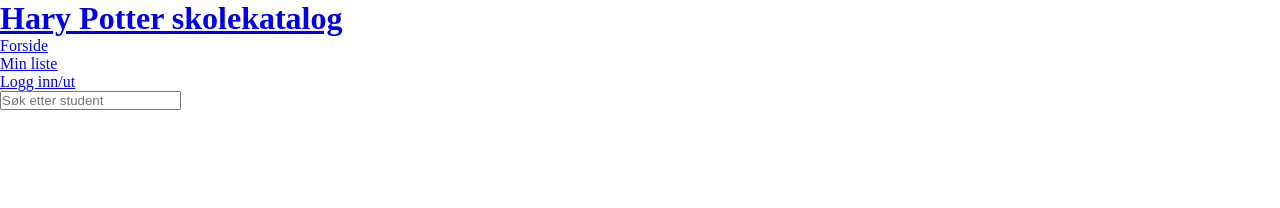
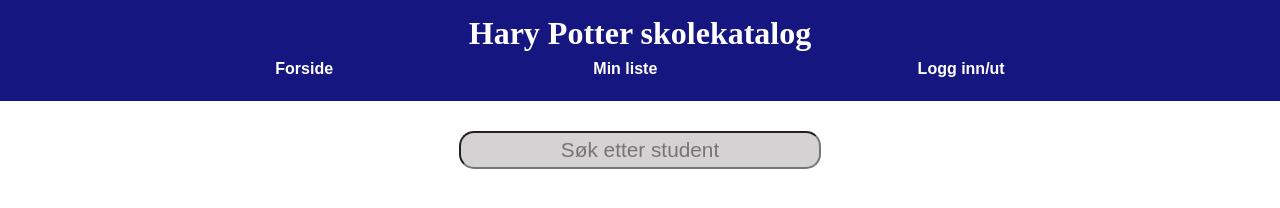
Before and after one commit to glennpe83/glennpe83-harry_potter_studentbook, a plain HTML site: page index.html in a window 1280 px wide. Drawn offline with Linux system fonts and the light colour scheme.

Commit message:
stylet header, nav og searchContainer

```diff
--- a/CSS/global.css
+++ b/CSS/global.css
@@ -3,3 +3,47 @@
     margin: 0;
     padding: 0;
 }
+
+nav ul {
+    display: flex;
+    justify-content: space-evenly;
+    flex-wrap: wrap;
+}
+
+header {
+    text-align: center;
+    padding: 15px;
+    background-color: rgb(22, 22, 129);
+    color: white;
+}
+
+nav ul li {
+    margin: 0.5em 0 0.5em;
+    font-family: Arial, Helvetica, sans-serif;
+    font-weight: 700;
+  }
+
+  li {
+    list-style: none;
+  }
+
+
+  a {
+    text-decoration: none;
+    color: inherit;
+  }
+
+  .searchContainer {
+    display: flex;
+    justify-content: center;
+    margin: 30px;
+  }
+
+  input {
+    background-color: rgb(212, 210, 210);
+    font-size: 1.3rem;
+    border-radius: 15px;
+    text-align: center;
+    padding: 5px;
+    padding-inline: 45px;
+  }
```
